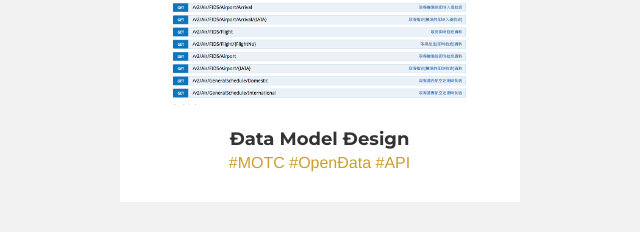
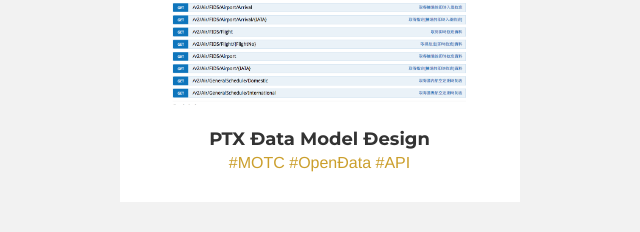
Before and after one commit to wiizermer/datarget.github.io, a website: page index.html in a window 1280 px wide. Shown: the part 3108-3340 px from the top of the page, 613-1253 px from the left. Drawn offline with nearby package versions, Linux system fonts and the light colour scheme; some packages are replaced by stand-ins of ours; a web font is replaced by a local one.

Commit message:
Update index.html

```diff
--- a/index.html
+++ b/index.html
@@ -263,7 +263,7 @@
                         <img src="img/ptx_1.png" class="img-responsive-por" alt="">
                     </a>
                     <div class="portfolio-caption">
-                        <h4>Đata Model Đesign</h4>
+                        <h4>PTX Đata Model Đesign</h4>
                         <p class="text-muted">#MOTC #OpenĐata #API</p>
                     </div>
                 </div>
```
